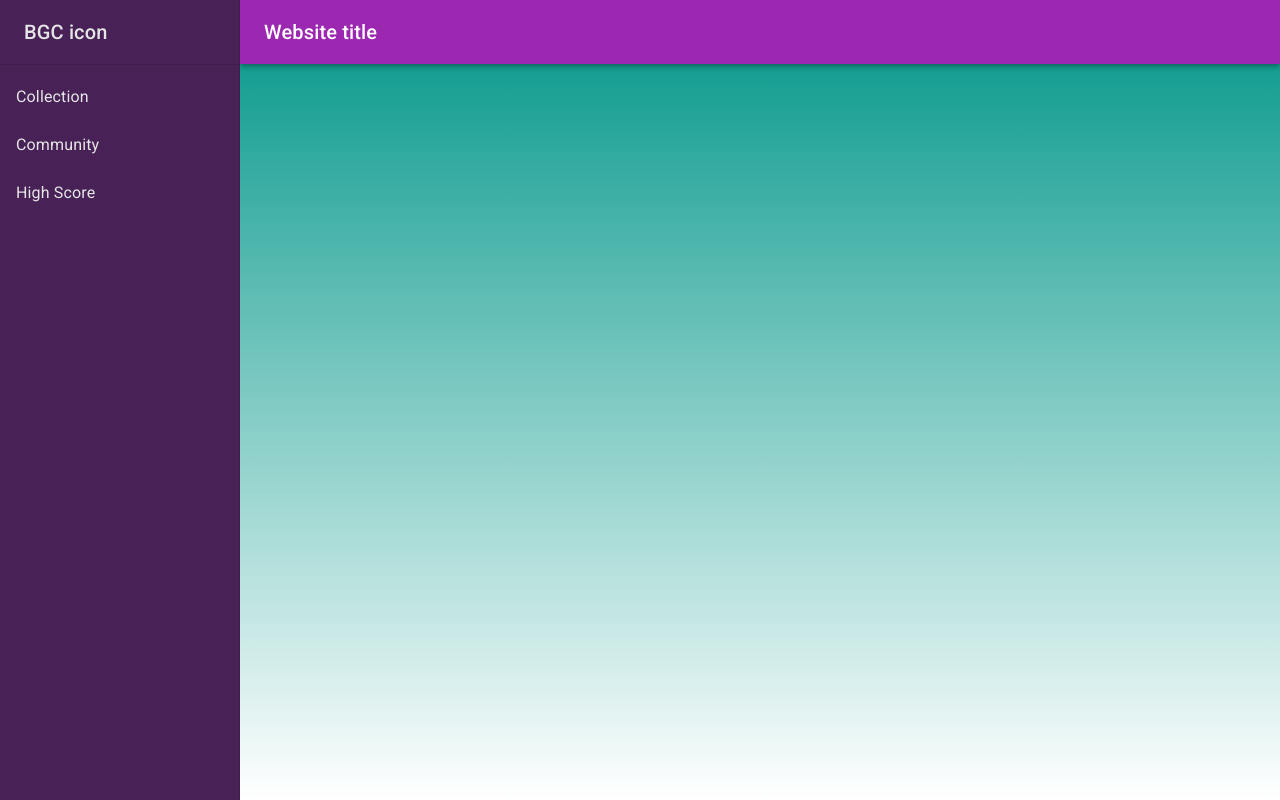
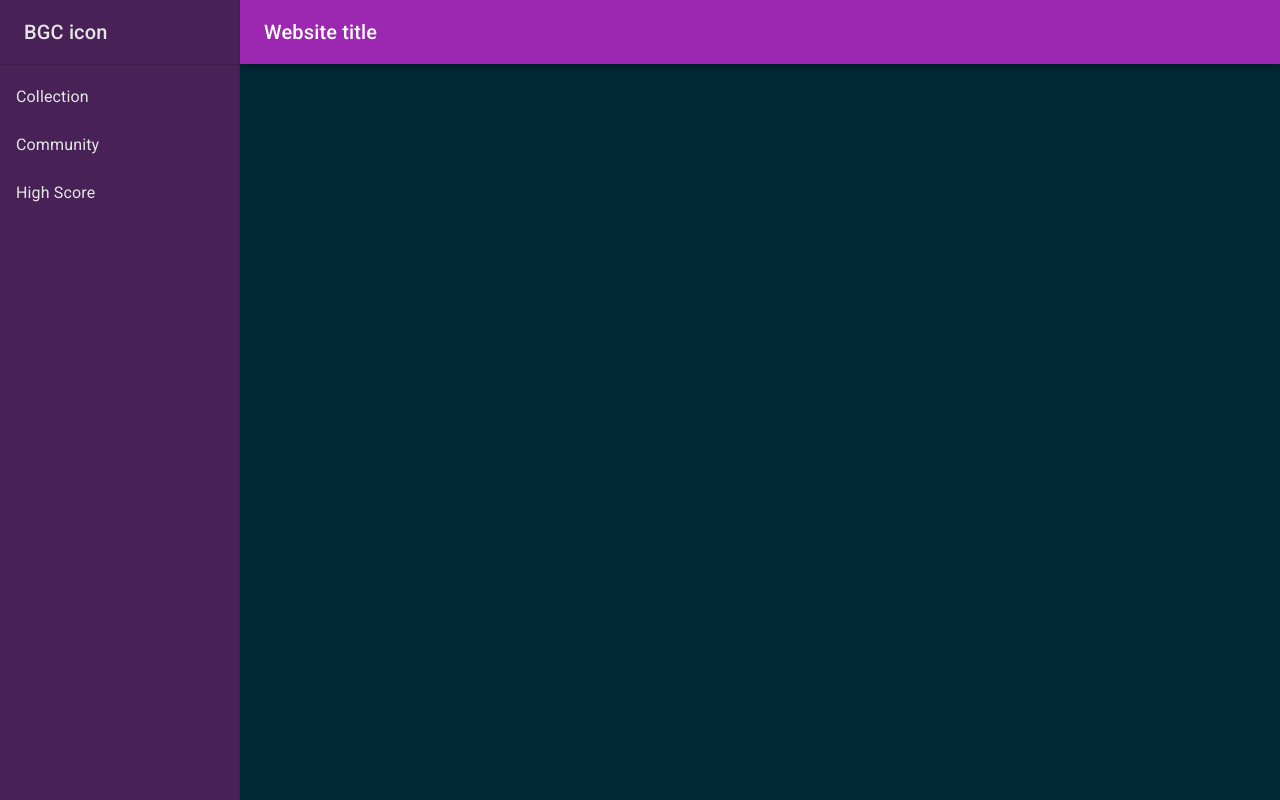
Before and after one commit to parkeralexjm/board-game-tracker, a Next.js app: page / in a window 1280 px wide. Built offline with nearby package versions, Linux system fonts and the light colour scheme.

Commit message:
Removed login and fixed bad PR

```diff
--- a/src/components/homepage.tsx
+++ b/src/components/homepage.tsx
@@ -3,11 +3,14 @@ import { Box } from '@mui/material';
 import MediaQuery from 'react-responsive';
 
 
-
 const Homepage = () => {
   return (
-    <Box sx={{ width: "100vw", height: "100vh" }}>
-
+    <Box sx={{ width: "100vw", height: "100vh", backgroundColor: '#012835', pt:'64px', display:'flex', flexDirection: 'column'}}>
+      <Box aria-label="login-box" sx={{
+        backgroundColor: '#b3e0dc',
+        margin: 5
+        }}>
+      </Box>
     </Box>
   )
 }
--- a/src/pages/index.tsx
+++ b/src/pages/index.tsx
@@ -15,7 +15,7 @@ export default function Home() {
         <meta name="description" content="A website for tracking board games" />
       </Head>
       <main>
-        <Container maxWidth="xl">
+        <Container maxWidth="xl" sx={{ display: 'flex', p:0}} disableGutters>
           <Sidebar/>
           <Homepage/>
         </Container>
```
Also changed, not shown: src/components/sidebar.tsx (+2 -6 lines).
